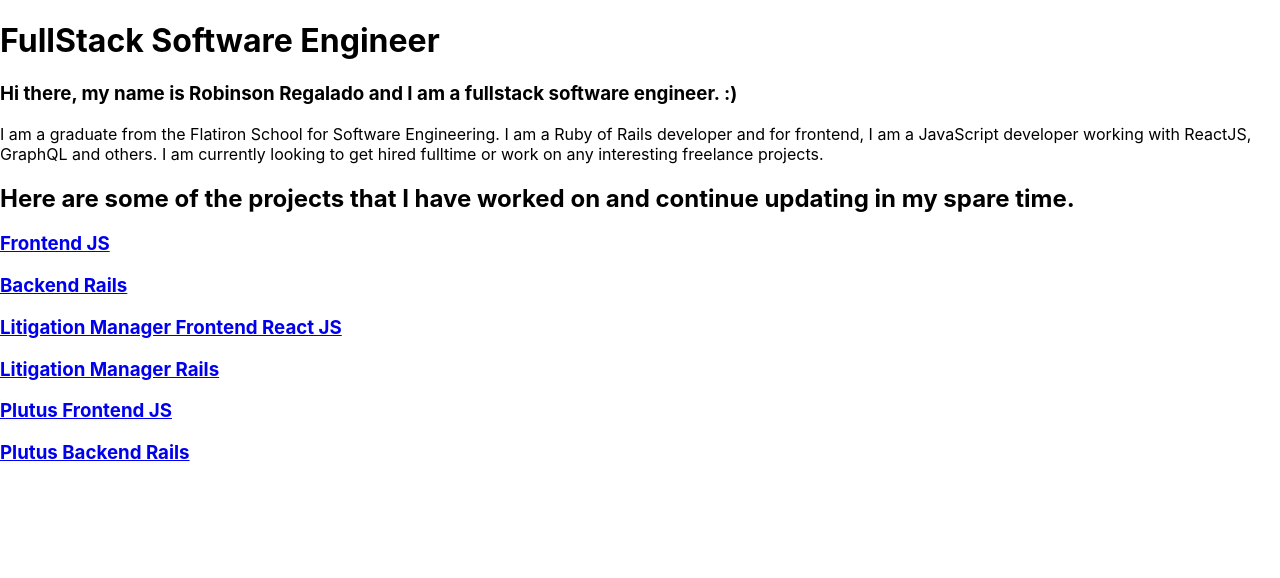
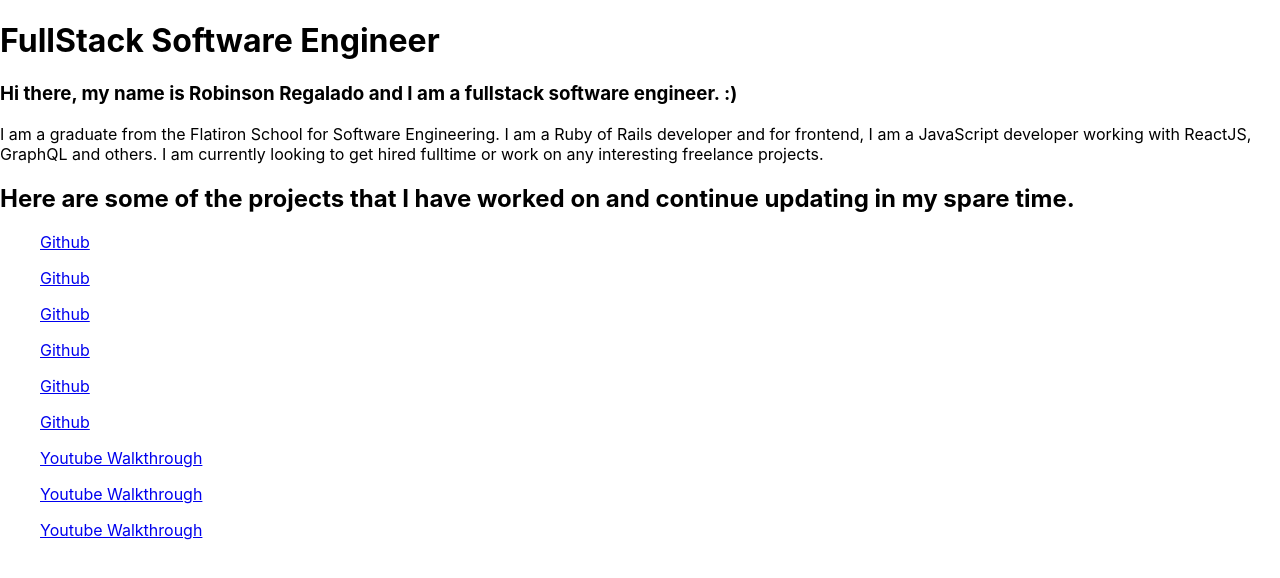
Before and after one commit to rregalado17/rregalado-website, a React (Create React App) app: page / in a window 1280 px wide. Shown: the top 578 px of the page. Built offline with nearby package versions, Linux system fonts and the light colour scheme.

Commit message:
add video links

```diff
--- a/src/App.js
+++ b/src/App.js
@@ -3,21 +3,17 @@
 import Intro from './Intro.js'
 import Header from './Header.js'
 import Projects from './Projects.js'
-import { GITHUB } from "./Data.js"
-console.log({GITHUB})
+import { GITHUB, VIDEOS } from "./Data.js"
+
 
 
 function App() {
-
-  const githubLink = GITHUB.map(link => {
-    console.log(link)
-  })
 
   return (
     <div>
       <Header />
       <Intro />
-      <Projects />
+      <Projects github={GITHUB} videos={VIDEOS}/>
     </div>
   );
 }
--- a/src/Data.js
+++ b/src/Data.js
@@ -1,14 +1,16 @@
 export const GITHUB = [
-    {
-        messiFrontend: "https://github.com/rregalado17/magisterial-messi-frontend",
-        messiBackend: "https://github.com/rregalado17/magisterial-messi-backend"
-    },
-    {
-        litFrontend: "https://github.com/rregalado17/litigation-manager-frontend",
-        litBackend: "https://github.com/rregalado17/litigation-manager-backend"
-    },
-    {
-        plutusFrontend: "https://github.com/rregalado17/plutus-frontend",
-        plutusBackend: "https://github.com/rregalado17/plutus"
-    }
+
+    "https://github.com/rregalado17/magisterial-messi-frontend",
+    "https://github.com/rregalado17/magisterial-messi-backend",
+    "https://github.com/rregalado17/litigation-manager-frontend",
+    "https://github.com/rregalado17/litigation-manager-backend",
+    "https://github.com/rregalado17/plutus-frontend",
+    "https://github.com/rregalado17/plutus"
+
   ];
+
+  export const VIDEOS = [
+    "https://youtu.be/vow2ThkbVsA",
+    "https://youtu.be/D4UI9hSygt8",
+    "https://youtu.be/j9f7B-SF88E"
+]
--- a/src/Projects.js
+++ b/src/Projects.js
@@ -1,15 +1,26 @@
 import React from 'react'
 
-function Projects() {
+function Projects({github, videos}) {
+
+    const project = github.map(link => (
+        <ul key={link}><a href={link}>Github</a></ul>
+    )
+    )
+    const video = videos.map(link => (
+        <ul key={link}><a href={link}>Youtube Walkthrough</a></ul>
+    ))
+
     return (
         <div>
             <h2>Here are some of the projects that I have worked on and continue updating in my spare time.</h2>
-            <h3><a href={"https://github.com/rregalado17/magisterial-messi-frontend"}>Frontend JS</a></h3>
+            {project}
+            {video}
+            {/* <h3><a href={"https://github.com/rregalado17/magisterial-messi-frontend"}>Frontend JS</a></h3>
             <h3><a href={"https://github.com/rregalado17/magisterial-messi-backend"}>Backend Rails</a></h3>
             <h3><a href={"https://github.com/rregalado17/litigation-manager-frontend"}>Litigation Manager Frontend React JS</a></h3>
             <h3><a href={"https://github.com/rregalado17/litigation-manager-backend"}>Litigation Manager Rails</a></h3>
             <h3><a href={"https://github.com/rregalado17/plutus-frontend"}>Plutus Frontend JS</a></h3>
-            <h3><a href={"https://github.com/rregalado17/plutus"}>Plutus Backend Rails</a></h3>
+            <h3><a href={"https://github.com/rregalado17/plutus"}>Plutus Backend Rails</a></h3> */}
 
         </div>
     )
--- /dev/null
+++ b/src/Video.js
@@ -0,0 +1,5 @@
+export const VIDEOS = [
+    "https://youtu.be/vow2ThkbVsA",
+    "https://youtu.be/D4UI9hSygt8",
+    "https://youtu.be/j9f7B-SF88E"
+]
```
